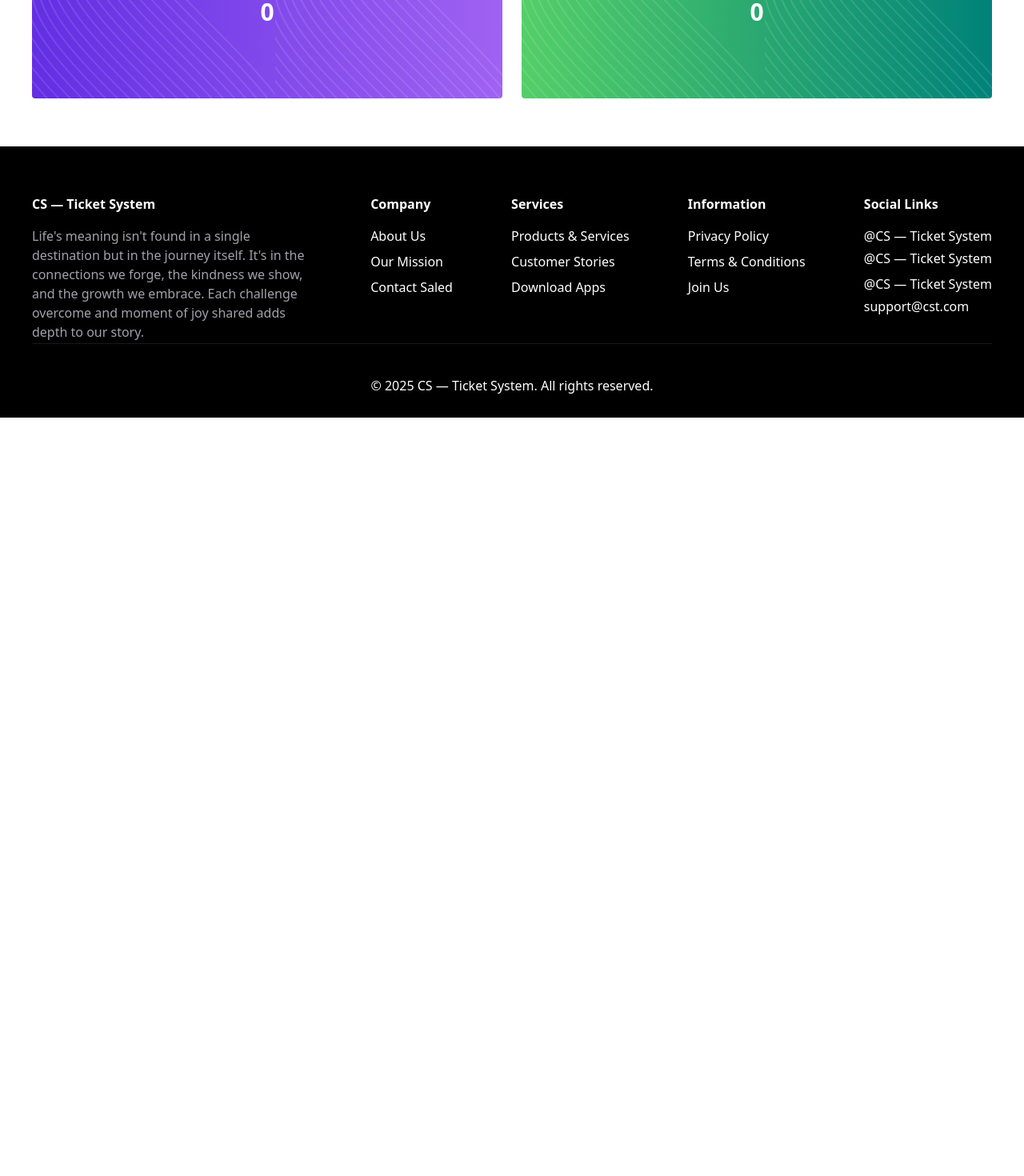
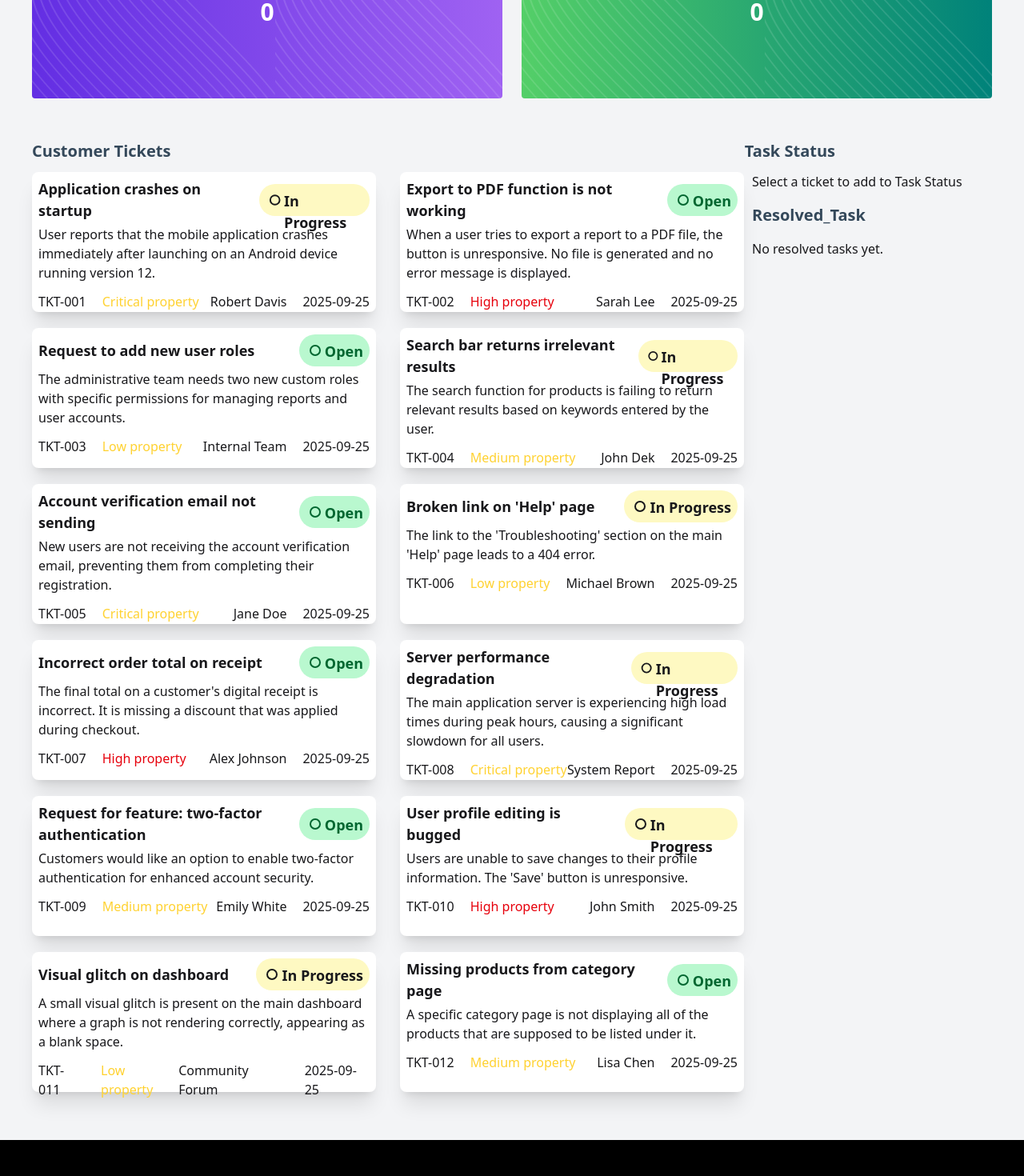
Before and after one commit to Mitu-Rani-Sutradhar/assignment-7, a React (Vite) app: page / in a window 1280 px wide. Shown: the part 240-1710 px from the top of the page at 80% size. Before the commit the page ends 802 px from the top, so only its background shows below. Built offline with nearby package versions, Linux system fonts and the light colour scheme.

Commit message:
added some work

```diff
--- a/package.json
+++ b/package.json
@@ -10,9 +10,14 @@
     "preview": "vite preview"
   },
   "dependencies": {
+    "@fortawesome/free-regular-svg-icons": "^7.0.1",
+    "@fortawesome/react-fontawesome": "^3.0.2",
     "@tailwindcss/vite": "^4.1.13",
+    "lucide-react": "^0.544.0",
     "react": "^19.1.1",
     "react-dom": "^19.1.1",
+    "react-icons": "^5.5.0",
+    "react-toastify": "^11.0.5",
     "tailwindcss": "^4.1.13"
   },
   "devDependencies": {
--- /dev/null
+++ b/public/tickets.json
@@ -0,0 +1,110 @@
+[
+  {
+    "id": "TKT-001",
+    "title": "Application crashes on startup",
+    "description": "User reports that the mobile application crashes immediately after launching on an Android device running version 12.",
+    "customer": "Robert Davis",
+    "priority": "Critical",
+    "status": "In Progress",
+    "createdAt": "2025-09-25"
+  },
+  {
+    "id": "TKT-002",
+    "title": "Export to PDF function is not working",
+    "description": "When a user tries to export a report to a PDF file, the button is unresponsive. No file is generated and no error message is displayed.",
+    "customer": "Sarah Lee",
+    "priority": "High",
+    "status": "Open",
+    "createdAt": "2025-09-25"
+  },
+  {
+    "id": "TKT-003",
+    "title": "Request to add new user roles",
+    "description": "The administrative team needs two new custom roles with specific permissions for managing reports and user accounts.",
+    "customer": "Internal Team",
+    "priority": "Low",
+    "status": "Open",
+    "createdAt": "2025-09-25"
+  },
+  {
+    "id": "TKT-004",
+    "title": "Search bar returns irrelevant results",
+    "description": "The search function for products is failing to return relevant results based on keywords entered by the user.",
+    "customer": "John Dek",
+    "priority": "Medium",
+    "status": "In Progress",
+    "createdAt": "2025-09-25"
+  },
+  {
+    "id": "TKT-005",
+    "title": "Account verification email not sending",
+    "description": "New users are not receiving the account verification email, preventing them from completing their registration.",
+    "customer": "Jane Doe",
+    "priority": "Critical",
+    "status": "Open",
+    "createdAt": "2025-09-25"
+  },
+  {
+    "id": "TKT-006",
+    "title": "Broken link on 'Help' page",
+    "description": "The link to the 'Troubleshooting' section on the main 'Help' page leads to a 404 error.",
+    "customer": "Michael Brown",
+    "priority": "Low",
+    "status": "In Progress",
+    "createdAt": "2025-09-25"
+  },
+  {
+    "id": "TKT-007",
+    "title": "Incorrect order total on receipt",
+    "description": "The final total on a customer's digital receipt is incorrect. It is missing a discount that was applied during checkout.",
+    "customer": "Alex Johnson",
+    "priority": "High",
+    "status": "Open",
+    "createdAt": "2025-09-25"
+  },
+  {
+    "id": "TKT-008",
+    "title": "Server performance degradation",
+    "description": "The main application server is experiencing high load times during peak hours, causing a significant slowdown for all users.",
+    "customer": "System Report",
+    "priority": "Critical",
+    "status": "In Progress",
+    "createdAt": "2025-09-25"
+  },
+  {
+    "id": "TKT-009",
+    "title": "Request for feature: two-factor authentication",
+    "description": "Customers would like an option to enable two-factor authentication for enhanced account security.",
+    "customer": "Emily White",
+    "priority": "Medium",
+    "status": "Open",
+    "createdAt": "2025-09-25"
+  },
+  {
+    "id": "TKT-010",
+    "title": "User profile editing is bugged",
+    "description": "Users are unable to save changes to their profile information. The 'Save' button is unresponsive.",
+    "customer": "John Smith",
+    "priority": "High",
+    "status": "In Progress",
+    "createdAt": "2025-09-25"
+  },
+  {
+    "id": "TKT-011",
+    "title": "Visual glitch on dashboard",
+    "description": "A small visual glitch is present on the main dashboard where a graph is not rendering correctly, appearing as a blank space.",
+    "customer": "Community Forum",
+    "priority": "Low",
+    "status": "In Progress",
+    "createdAt": "2025-09-25"
+  },
+  {
+    "id": "TKT-012",
+    "title": "Missing products from category page",
+    "description": "A specific category page is not displaying all of the products that are supposed to be listed under it.",
+    "customer": "Lisa Chen",
+    "priority": "Medium",
+    "status": "Open",
+    "createdAt": "2025-09-25"
+  }
+]
--- a/src/App.jsx
+++ b/src/App.jsx
@@ -2,16 +2,35 @@
 import './App.css'
 import Navbar from "./Component/Box-components/Navbar"
 import Box from "./Component/Box-components/Box"
-import BoxImg from "./assets/vector1.png"
-import Footer from "./Component/Box-components/Footer"
-function App() {
+import Task from "./Component/Task"
 
 
+import Footer from "./Component/Box-components/Footer"
+import TicketCards from "./Component/TicketCards"
+import { Suspense, useState } from 'react'
+
+  const fetchTickets = async () =>{
+    const res = await fetch("/tickets.json")
+    return res.json()
+  }
+
+
+
+function App() {
+   const ticketsPromise = fetchTickets()
+
+    const [taskTicket,setTaskTicket] = useState([])
+   console.log(taskTicket)
   return (
     <>
 
    <Navbar></Navbar>
-   <Box></Box>
+   <Box taskTicket={taskTicket}></Box>
+
+    <Suspense fallback={"Loading...."}>
+    <TicketCards taskTicket={taskTicket} setTaskTicket={setTaskTicket} ticketsPromise={ticketsPromise}></TicketCards>
+
+    </Suspense>
 
 
 
--- a/src/Component/Box-components/Box.jsx
+++ b/src/Component/Box-components/Box.jsx
@@ -1,12 +1,18 @@
 import React from 'react';
+import BoxImg from "../../assets/vector1.png"
+import { Ticket } from 'lucide-react';
 
-const Box = () => {
+const Box = ({taskTicket}) => {
+  console.log(taskTicket)
+
+
     return (
-     <div className="flex max-w-[1200px] mx-auto gap-6 mt-10">
+     <div className='bg-gray-100'>
+      <div className="flex max-w-[1200px] mx-auto gap-6 pt-10">
 
       <div className="text-white text-center pt-25 w-[708px] h-[250px] bg-[url('./assets/vector1.png'),linear-gradient(to_right,#632EE3,#9F62F2)] rounded-sm">
       <p className=''>In-Progress</p>
-        <h1 className='text-3xl font-bold'>0</h1>
+        <h1 className='text-3xl font-bold'><span>{taskTicket.length}</span></h1>
       </div>
 
       <div className="text-white text-center pt-25 text-center w-[708px] h-[250px] bg-[url('./assets/vector1.png'),linear-gradient(to_right,#54CF68,#00827A)] rounded-sm">
@@ -15,6 +21,7 @@ const Box = () => {
       </div>
 
     </div>
+     </div>
 
 
     );
--- a/src/Component/Box-components/Footer.jsx
+++ b/src/Component/Box-components/Footer.jsx
@@ -1,8 +1,7 @@
 import React from 'react';
-
 const Footer = () => {
     return (
-        <div className="bg-black mt-15">
+        <div className="bg-black">
            <div className="max-w-[1200px] mx-auto flex justify-between pt-15">
 
             <div className="text-white w-[350px] h-[186px]">
--- a/src/Component/Box-components/Navbar.jsx
+++ b/src/Component/Box-components/Navbar.jsx
@@ -2,7 +2,8 @@ import React from 'react';
 
 const Navbar = () => {
     return (
-     <div className="shadow-sm ">
+
+       <div className="shadow-sm ">
 
  <div className="flex justify-between max-w-[1200px] mx-auto bg-[#FFFFFF] py-3">
      <div className="navbar-start">
@@ -24,6 +25,7 @@ const Navbar = () => {
 </div>
 
 
+
     );
 };
 
--- /dev/null
+++ b/src/Component/Task.jsx
@@ -0,0 +1,26 @@
+import TaskCard from "./taskCard";
+
+
+const Task = ({taskTicket}) => {
+    console.log(taskTicket)
+    return (
+
+              <div className='w-3/12'>
+              <div>
+                <p>Select a ticket to add to Task Status</p>
+
+           {
+            taskTicket.map(ticket=> <TaskCard ticket={ticket}></TaskCard>)
+           }
+              </div>
+              <div>
+            <h1 className='my-3 font-bold text-xl text-[#34485A] pr-49 py-1'>Resolved_Task</h1>
+                <p>No resolved tasks yet.</p>
+              </div>
+
+            </div>
+
+    );
+};
+
+export default Task;
--- /dev/null
+++ b/src/Component/TaskCard.jsx
@@ -0,0 +1,13 @@
+import React from 'react';
+
+const TaskCard = (ticket) => {
+    console.log(ticket)
+    return (
+       <div className="bg-white rounded-sm p-3 mt-5">
+                    <h1 className="p-2">{ticket.title}</h1>
+                    <button className="text-center w-full bg-green-500 border-0 text-white rounded-sm">Completed</button>
+                </div>
+    );
+};
+
+export default TaskCard;
--- /dev/null
+++ b/src/Component/TicketCards.jsx
@@ -0,0 +1,115 @@
+import React, { use, useState } from 'react';
+import {CircleSmall} from "lucide-react";
+import Task from './Task';
+
+const TicketCards = ({ticketsPromise,taskTicket,setTaskTicket}) => {
+   const ticketData = use(ticketsPromise)
+//    console.log(ticketData);
+
+
+const handleTicket =(ticket)=>{
+    console.log(ticket)
+
+
+    setTaskTicket([...taskTicket,ticketData])
+
+}
+
+
+
+    return (
+
+
+
+       <div className='bg-gray-100 pb-15'>
+
+        <div className='flex justify-between max-w-[1200px] mx-auto pt-10'>
+            <div>
+                <h1 className='my-3 font-bold text-xl text-[#34485A]'>Customer Tickets</h1>
+            </div>
+               <div>
+                <h1 className='my-3 font-bold text-xl text-[#34485A] pr-49'>Task Status</h1>
+
+               </div>
+        </div>
+
+        <div className='max-w-[1200px] mx-auto flex justify-between'>
+        {/* <div className='flex justify-between'>
+            <div>
+                <h1 className='my-3 font-bold text-xl text-[#34485A]'>Customer Tickets</h1>
+            </div>
+               <div>
+                <h1 className='my-3 font-bold text-xl text-[#34485A] pr-49'>Task Status</h1>
+
+               </div>
+        </div> */}
+
+                <div className='card-container w-9/12 grid grid-cols-2 gap-5'>
+
+              {
+               ticketData.map(ticket=> <div setTaskTicket={setTaskTicket} taskTicket={taskTicket} onClick={() => handleTicket(ticket)} className='card w-[430px] h-[175px] p-2 gap-1 bg-[#FFFFFF] shadow-xl'>
+                 <div className='card-title flex justify-between '>
+                    <h3>{ticket.title}</h3>
+                    <p className={`p-2  rounded-3xl text-n normal h-[40px] flex justify-between ${
+                        ticket.status === 'Open'
+                        ? 'bg-green-200 text-green-800' : 'bg-yellow-100'
+                    }`}><CircleSmall/>{ticket.status}</p>
+                 </div>
+
+                 <div>
+                    <p>{ticket.description}</p>
+                 </div>
+
+                 <div className='flex justify-between pt-2'>
+                    <div className='flex gap-5'>
+                    <div>
+                        <p>{ticket.id}</p>
+                    </div>
+                    <div>
+                         <h2 className={`text-normal ${
+                            ticket.priority === 'High'? 'text-red-600' : 'text-amber-300'
+                         }`}>{ticket.priority} property</h2>
+                    </div>
+                 </div>
+
+
+                 <div className='flex gap-5'>
+                    <div>
+                        <p>{ticket.customer}</p>
+                    </div>
+                    <div>
+
+                        {ticket.createdAt}
+                        </div>
+                 </div>
+                 </div>
+
+
+              </div>)
+              }
+
+
+            </div>
+            {/* <div className='w-3/12'>
+              <div>
+                <p>Select a ticket to add to Task Status</p>
+              </div>
+              <div>
+            <h1 className='my-3 font-bold text-xl text-[#34485A] pr-49 py-1'>Resolved_Task</h1>
+                <p>No resolved tasks yet.</p>
+              </div>
+
+            </div> */}
+
+             <Task handleTicket={handleTicket} taskTicket={taskTicket}></Task>
+
+
+            </div>
+        </div>
+
+
+
+    );
+};
+
+export default TicketCards;
```
Also changed, not shown: src/assets/Frame 98668.png (deleted), 1 other file (tests, documents, lock files or other folders).
